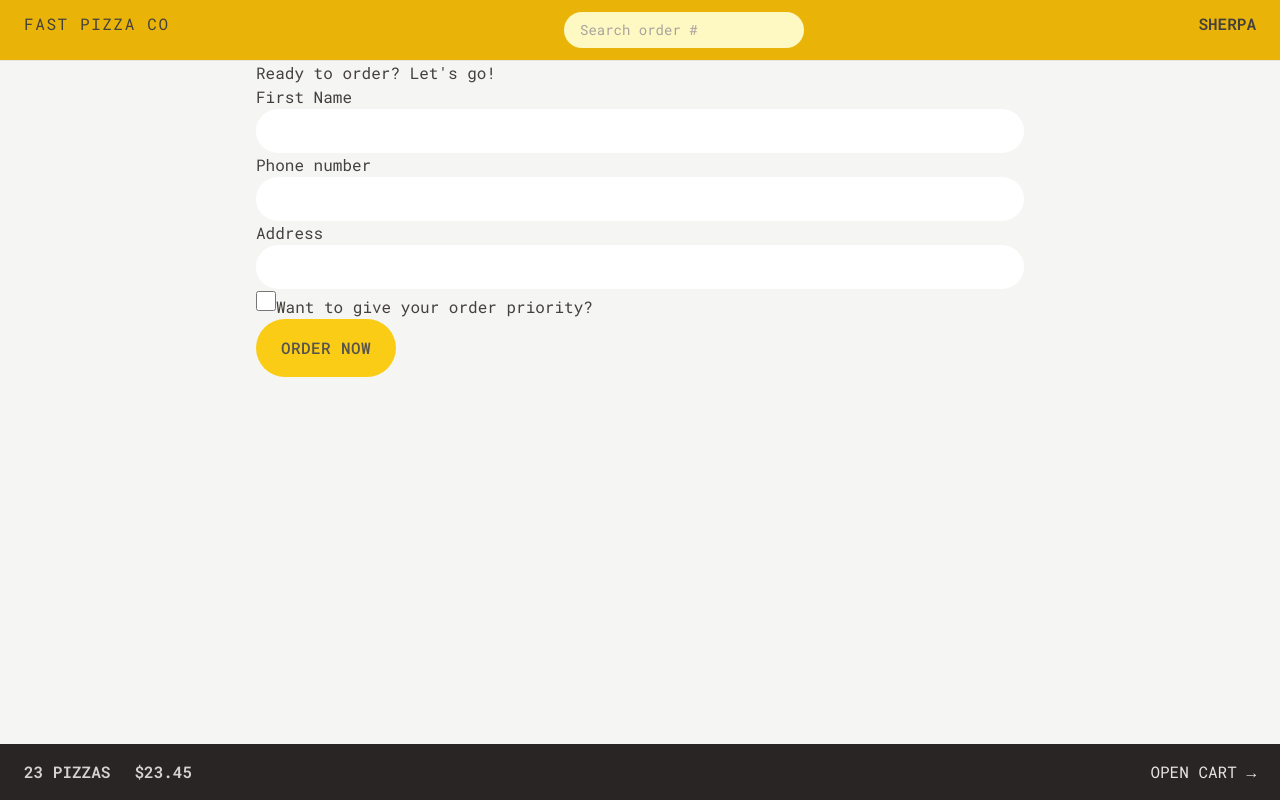
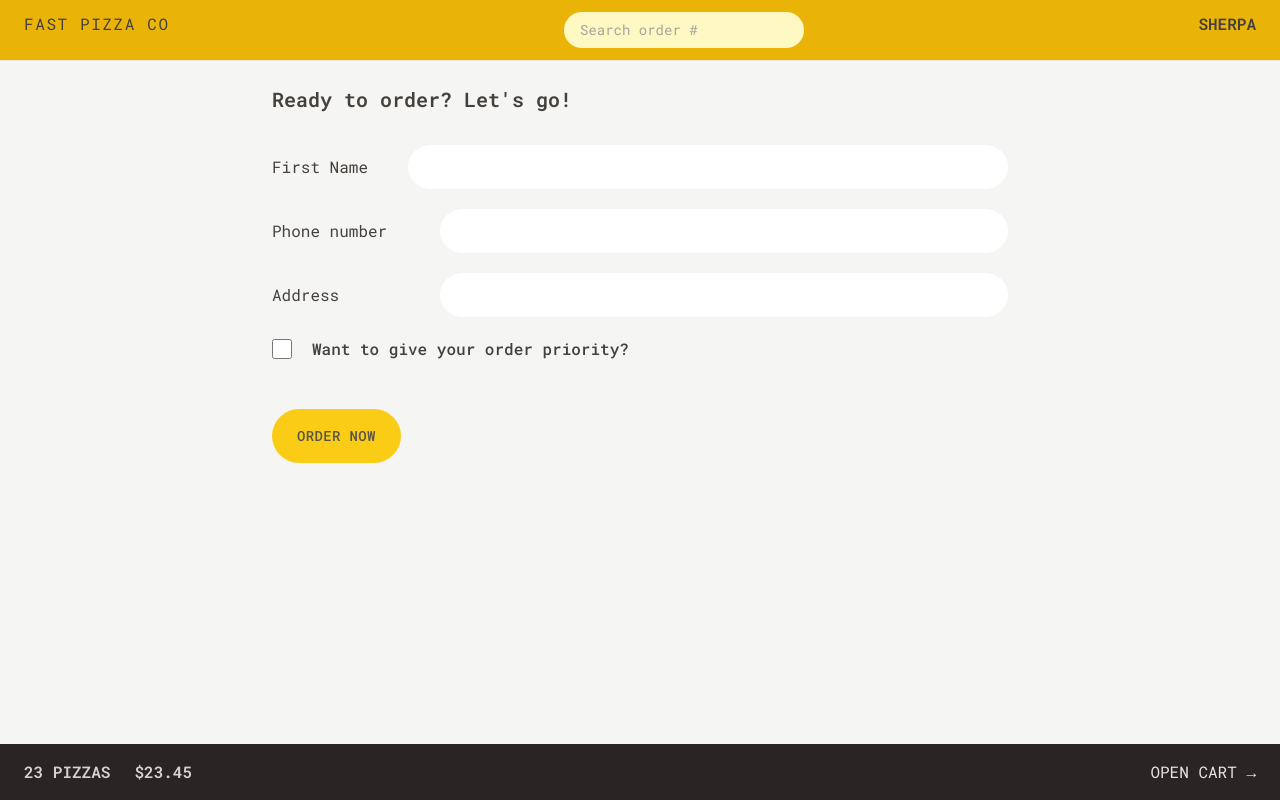
Before and after one commit to mrsherpacode/react-pizza-app, a React (Vite) app: page /order/new in a window 1280 px wide. Built offline with nearby package versions, Linux system fonts and the light colour scheme.

Commit message:
more styles are added

```diff
--- a/src/features/cart/Cart.jsx
+++ b/src/features/cart/Cart.jsx
@@ -1,6 +1,7 @@
 import { Link } from "react-router-dom";
 import LinkButton from "../../ui/LinkButton";
 import Button from "../../ui/Button";
+import CartItem from "./CartItem";
 
 const fakeCart = [
   {
@@ -30,15 +31,21 @@ function Cart() {
   const cart = fakeCart;
 
   return (
-    <div>
+    <div className="px-4 py-3">
       <LinkButton to="/menu">&larr; Back to menu</LinkButton>
 
-      <h2>Your cart, %NAME%</h2>
+      <h2 className="mt-7 text-xl font-semibold">Your cart, %NAME%</h2>
+      <ul className="mt-3 divide-y divide-stone-300 border-b">
+        {cart.map(item => (
+          <CartItem item={item} key={item.key} />
+        ))}
+      </ul>
 
-      <div>
+      <div className="mt-6 space-x-2">
         <Button to="/order/new" typeOf="primary">
           Order pizzas
         </Button>
+        <Button typeOf="secondary">Clear Cart</Button>
       </div>
     </div>
   );
--- a/src/features/cart/CartItem.jsx
+++ b/src/features/cart/CartItem.jsx
@@ -1,16 +1,18 @@
+import Button from "../../ui/Button";
 import { formatCurrency } from "../../utils/helpers";
 
 function CartItem({ item }) {
   const { pizzaId, name, quantity, totalPrice } = item;
 
   return (
-    <li>
-      <p>
+    <li className="py-3 sm:flex sm:items-center sm:justify-between">
+      <p className="mb-1 sm:mb-0">
         {quantity}&times; {name}
       </p>
-      <div>
-        <p>{formatCurrency(totalPrice)}</p>
+      <div className="flex items-center justify-between sm:gap-6">
+        <p className="text-sm font-bold">{formatCurrency(totalPrice)}</p>
       </div>
+      <Button typeOf="base">Delete</Button>
     </li>
   );
 }
--- a/src/features/order/CreateOrder.jsx
+++ b/src/features/order/CreateOrder.jsx
@@ -41,30 +41,44 @@ function CreateOrder() {
   // for errors messages
   const formErrors = useActionData();
   return (
-    <div>
-      <h2>Ready to order? Let's go!</h2>
+    <div className="px-4 py-6">
+      <h2 className="mb-8 text-xl font-semibold">Ready to order? Let's go!</h2>
       <Form method="POST">
-        <div>
-          <label>First Name</label>
-          <input className="input" type="text" name="customer" required />
+        <div className="mb-5 flex flex-col gap-2 sm:flex-row sm:items-center">
+          <label className="sm:basis-40">First Name</label>
+          <input
+            className="input w-full"
+            type="text"
+            name="customer"
+            required
+          />
         </div>
 
-        <div>
-          <label>Phone number</label>
-          <div>
-            <input className="input" type="tel" name="phone" required />
+        <div className="mb-5 flex flex-col gap-2 sm:flex-row sm:items-center">
+          <label className="sm:basis-40">Phone number</label>
+          <div className="grow">
+            <input className="input w-full" type="tel" name="phone" required />
           </div>
-          {formErrors?.phone && <p>{formErrors.phone}</p>}
+          {formErrors?.phone && (
+            <p className="mt-2 rounded-md bg-red-200 p-2 text-sm text-red-700">
+              {formErrors.phone}
+            </p>
+          )}
         </div>
 
-        <div>
-          <label>Address</label>
-          <div>
-            <input className="input" type="text" name="address" required />
+        <div className="mb-5 flex flex-col gap-2 sm:flex-row sm:items-center">
+          <label className="sm:basis-40">Address</label>
+          <div className="grow">
+            <input
+              className="input w-full"
+              type="text"
+              name="address"
+              required
+            />
           </div>
         </div>
 
-        <div>
+        <div className="mb-12 flex items-center gap-5">
           <input
             className="h-6 w-5 accent-yellow-400 focus:outline-none focus:ring-offset-2"
             type="checkbox"
@@ -73,7 +87,9 @@ function CreateOrder() {
             // value={withPriority}
             // onChange={(e) => setWithPriority(e.target.checked)}
           />
-          <label htmlFor="priority">Want to give your order priority?</label>
+          <label className="font-medium" htmlFor="priority">
+            Want to give your order priority?
+          </label>
         </div>
 
         <div>
--- a/src/index.css
+++ b/src/index.css
@@ -9,7 +9,7 @@
 /*  creating a reuseale component */
 @layer components {
   .input {
-    @apply w-full rounded-full border-stone-200 px-4 py-2 text-sm transition-all duration-300 focus:outline-none focus:ring focus:ring-yellow-400 md:px-6 md:py-3;
+    @apply rounded-full border-stone-200 px-4 py-2 text-sm transition-all duration-300 focus:outline-none focus:ring focus:ring-yellow-400 md:px-6 md:py-3;
   }
   /* Loader styles */
   .loader {
--- a/src/ui/Button.jsx
+++ b/src/ui/Button.jsx
@@ -3,10 +3,12 @@ import { Link } from "react-router-dom";
 // creating a reusable Button component
 function Button({ children, disabled, to, typeOf }) {
   const base =
-    "inline-block rounded-full bg-yellow-400  uppercase tracking-wide text-stone-600 transition-colors duration-300 hover:bg-yellow-300 focus:bg-yellow-300 focus:outline-none focus:ring focus:ring-yellow-300 focus:ring-offset-2 disabled:cursor-not-allowed";
+    "inline-block  text-sm rounded-full bg-yellow-400  uppercase tracking-wide text-stone-600 transition-colors duration-300 hover:bg-yellow-300 focus:bg-yellow-300 focus:outline-none focus:ring focus:ring-yellow-300 focus:ring-offset-2 disabled:cursor-not-allowed";
   const styles = {
     primary: base + " px-4 py-3 md:px-6 md:py-4",
-    base: base + " px-4  py-2 md:px-5 md:px-2.5 ",
+    base: base + " px-4 py-2 md:px-5 md:py-2.5",
+    secondary:
+      "inline-block text-sm rounded-full border-2 border-stone-300 font-semibold uppercase tracking-wide text-stone-400 transition-colors duration-300 hover:bg-stone-300 hover:text-stone-800 focus:bg-stone-300 focus:text-stone-800 focus:outline-none focus:ring focus:ring-stone-200 focus:ring-offset-2 disabled:cursor-not-allowed px-4 py-2.5 md:px-6 md:py-3.5",
   };
   if (to)
     return (
@@ -15,7 +17,7 @@ function Button({ children, disabled, to, typeOf }) {
       </Link>
     );
   return (
-    <button to={to} disabled={disabled} className={styles[typeOf]}>
+    <button disabled={disabled} className={styles[typeOf]}>
       {children}
     </button>
   );
```
Also changed, not shown: index.html (+7 -2 lines).
